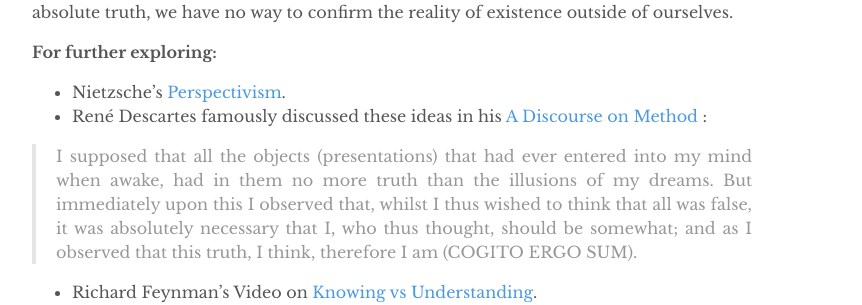
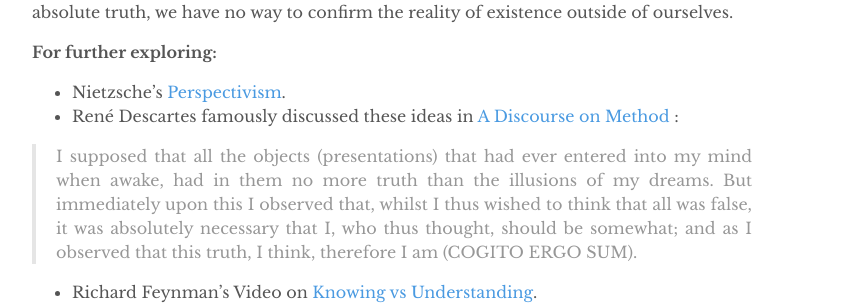
Before and after one commit to derstarkerwille/DerStarkerWille, a Jekyll site: the page built from _posts/2022-10-08-Oct 2022.md, in a window 1280 px wide and 900 px high, scrolled down 4002 px. Shown: the part 278-583 px from the top of the window, without its empty margins (208-1070 px from the left). Built offline with Jekyll 4.4.1, drawn with Linux system fonts in a browser that asks for light colours.

Commit message:
Update 2022-10-08-Oct 2022.md
Type in references

```diff
--- a/_posts/2022-10-08-Oct 2022.md
+++ b/_posts/2022-10-08-Oct 2022.md
@@ -77,7 +77,7 @@ So for the above mentioned reasons, even though the tools we create can get us c
 
 **For further exploring:**
 * Nietzsche's [Perspectivism](https://en.wikipedia.org/wiki/Perspectivism).
-* René Descartes famously discussed these ideas in his [A Discourse on Method](https://www.gutenberg.org/files/59/59-h/59-h.htm) :
+* René Descartes famously discussed these ideas in [A Discourse on Method](https://www.gutenberg.org/files/59/59-h/59-h.htm) :
 
 > I supposed that all the objects (presentations) that had ever entered into my mind when awake, had in them no more truth than the illusions of my dreams. But immediately upon this I observed that, whilst I thus wished to think that all was false, it was absolutely necessary that I, who thus thought, should be somewhat; and as I observed that this truth, I think, therefore I am (COGITO ERGO SUM).
 
```
